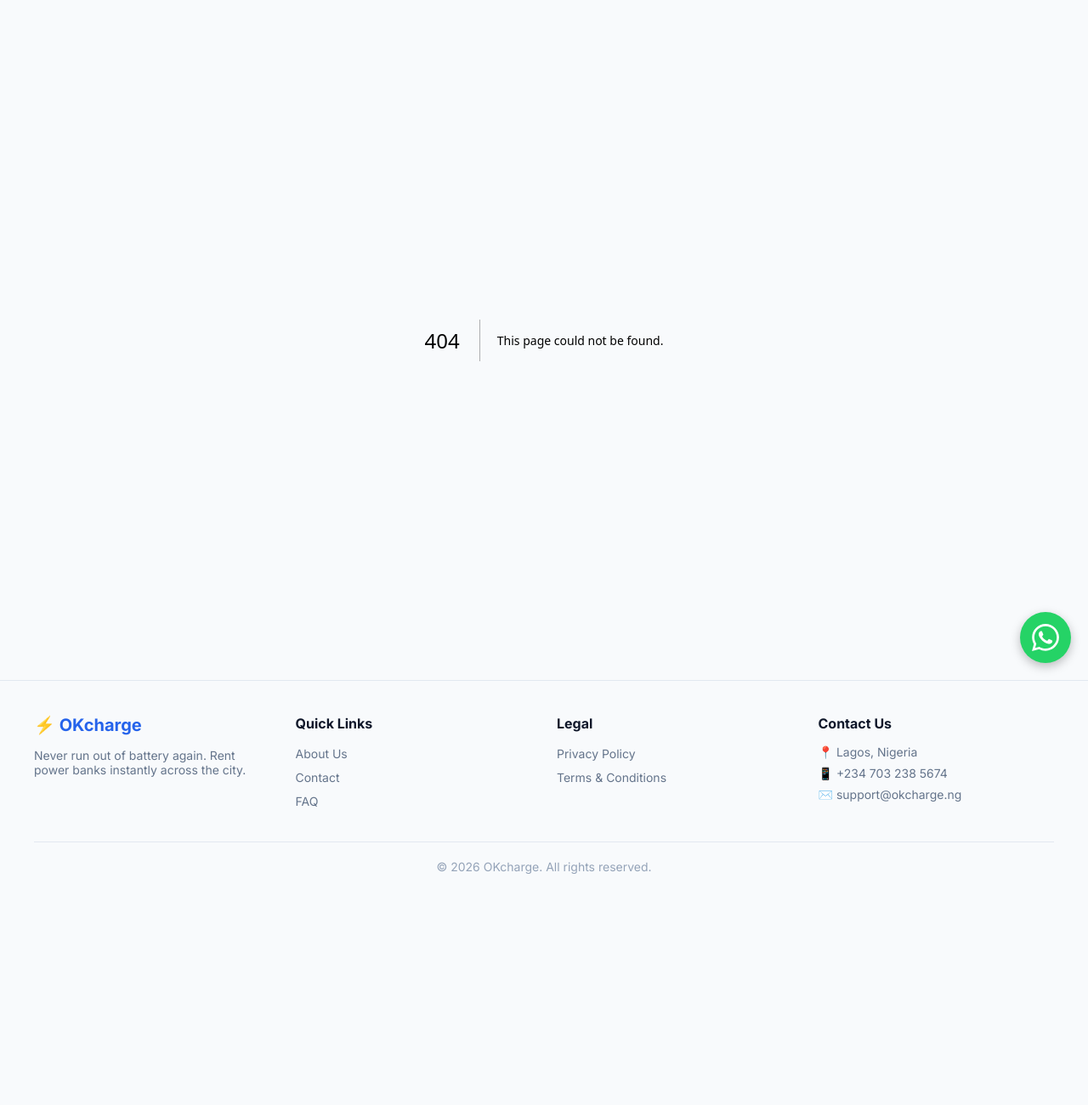
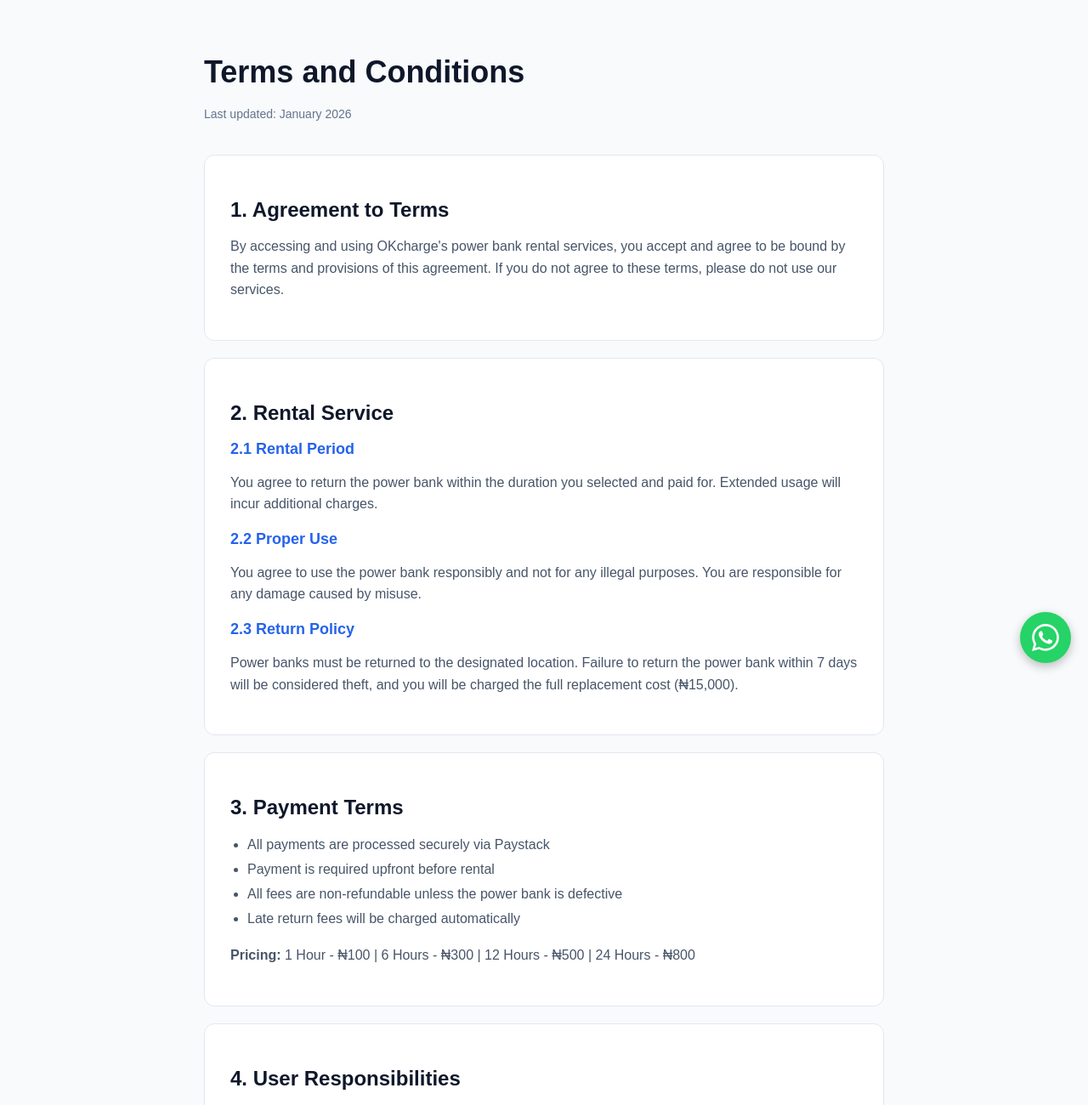
Before and after one commit to okivictor01-bit/OKcharge-, a Next.js app: page /terms in a window 1280 px wide. Before the commit this address had no page. Shown: the top 1300 px of the page at 85% size. Before the commit the page ends 1048 px from the top, so only its background shows below. Built offline with nearby package versions, Linux system fonts and the light colour scheme.

Commit message:
Create page.tsx

```diff
--- /dev/null
+++ b/app/terms/page.tsx
@@ -0,0 +1,99 @@
+export default function TermsPage() {
+  return (
+    <main style={{ padding: '40px 20px', maxWidth: '800px', margin: '0 auto', fontFamily: 'sans-serif' }}>
+      <h1 style={{ fontSize: '36px', fontWeight: 'bold', color: '#0f172a', marginBottom: '20px' }}>Terms and Conditions</h1>
+      <p style={{ fontSize: '14px', color: '#64748b', marginBottom: '40px' }}>Last updated: January 2026</p>
+
+      <div style={{ backgroundColor: 'white', padding: '30px', borderRadius: '12px', border: '1px solid #e2e8f0', marginBottom: '20px' }}>
+        <h2 style={{ fontSize: '24px', color: '#0f172a', marginBottom: '15px' }}>1. Agreement to Terms</h2>
+        <p style={{ fontSize: '16px', color: '#475569', lineHeight: '1.6' }}>
+          By accessing and using OKcharge's power bank rental services, you accept and agree to be bound by the terms and provisions of this agreement. If you do not agree to these terms, please do not use our services.
+        </p>
+      </div>
+
+      <div style={{ backgroundColor: 'white', padding: '30px', borderRadius: '12px', border: '1px solid #e2e8f0', marginBottom: '20px' }}>
+        <h2 style={{ fontSize: '24px', color: '#0f172a', marginBottom: '15px' }}>2. Rental Service</h2>
+        <h3 style={{ fontSize: '18px', color: '#2563eb', marginBottom: '10px' }}>2.1 Rental Period</h3>
+        <p style={{ fontSize: '16px', color: '#475569', lineHeight: '1.6', marginBottom: '15px' }}>
+          You agree to return the power bank within the duration you selected and paid for. Extended usage will incur additional charges.
+        </p>
+
+        <h3 style={{ fontSize: '18px', color: '#2563eb', marginBottom: '10px' }}>2.2 Proper Use</h3>
+        <p style={{ fontSize: '16px', color: '#475569', lineHeight: '1.6', marginBottom: '15px' }}>
+          You agree to use the power bank responsibly and not for any illegal purposes. You are responsible for any damage caused by misuse.
+        </p>
+
+        <h3 style={{ fontSize: '18px', color: '#2563eb', marginBottom: '10px' }}>2.3 Return Policy</h3>
+        <p style={{ fontSize: '16px', color: '#475569', lineHeight: '1.6' }}>
+          Power banks must be returned to the designated location. Failure to return the power bank within 7 days will be considered theft, and you will be charged the full replacement cost (₦15,000).
+        </p>
+      </div>
+
+      <div style={{ backgroundColor: 'white', padding: '30px', borderRadius: '12px', border: '1px solid #e2e8f0', marginBottom: '20px' }}>
+        <h2 style={{ fontSize: '24px', color: '#0f172a', marginBottom: '15px' }}>3. Payment Terms</h2>
+        <ul style={{ fontSize: '16px', color: '#475569', lineHeight: '1.8', paddingLeft: '20px', marginBottom: '15px' }}>
+          <li>All payments are processed securely via Paystack</li>
+          <li>Payment is required upfront before rental</li>
+          <li>All fees are non-refundable unless the power bank is defective</li>
+          <li>Late return fees will be charged automatically</li>
+        </ul>
+        <p style={{ fontSize: '16px', color: '#475569', lineHeight: '1.6' }}>
+          <strong>Pricing:</strong> 1 Hour - ₦100 | 6 Hours - ₦300 | 12 Hours - ₦500 | 24 Hours - ₦800
+        </p>
+      </div>
+
+      <div style={{ backgroundColor: 'white', padding: '30px', borderRadius: '12px', border: '1px solid #e2e8f0', marginBottom: '20px' }}>
+        <h2 style={{ fontSize: '24px', color: '#0f172a', marginBottom: '15px' }}>4. User Responsibilities</h2>
+        <ul style={{ fontSize: '16px', color: '#475569', lineHeight: '1.8', paddingLeft: '20px' }}>
+          <li>Provide accurate contact information</li>
+          <li>Maintain the security of your rental ticket code</li>
+          <li>Return the power bank in the condition it was received</li>
+          <li>Report any defects or issues immediately</li>
+          <li>Be at least 18 years old to rent</li>
+        </ul>
+      </div>
+
+      <div style={{ backgroundColor: 'white', padding: '30px', borderRadius: '12px', border: '1px solid #e2e8f0', marginBottom: '20px' }}>
+        <h2 style={{ fontSize: '24px', color: '#0f172a', marginBottom: '15px' }}>5. Limitation of Liability</h2>
+        <p style={{ fontSize: '16px', color: '#475569', lineHeight: '1.6', marginBottom: '15px' }}>
+          OKcharge shall not be liable for:
+        </p>
+        <ul style={{ fontSize: '16px', color: '#475569', lineHeight: '1.8', paddingLeft: '20px' }}>
+          <li>Damage to your device while charging</li>
+          <li>Loss of data or information</li>
+          <li>Service interruptions or unavailability</li>
+          <li>Indirect, incidental, or consequential damages</li>
+        </ul>
+      </div>
+
+      <div style={{ backgroundColor: 'white', padding: '30px', borderRadius: '12px', border: '1px solid #e2e8f0', marginBottom: '20px' }}>
+        <h2 style={{ fontSize: '24px', color: '#0f172a', marginBottom: '15px' }}>6. Termination</h2>
+        <p style={{ fontSize: '16px', color: '#475569', lineHeight: '1.6' }}>
+          We reserve the right to terminate or suspend your access to our services for violations of these terms, fraudulent activity, or abuse of the rental system.
+        </p>
+      </div>
+
+      <div style={{ backgroundColor: 'white', padding: '30px', borderRadius: '12px', border: '1px solid #e2e8f0', marginBottom: '20px' }}>
+        <h2 style={{ fontSize: '24px', color: '#0f172a', marginBottom: '15px' }}>7. Changes to Terms</h2>
+        <p style={{ fontSize: '16px', color: '#475569', lineHeight: '1.6' }}>
+          We reserve the right to modify these terms at any time. Continued use of our services after changes constitutes acceptance of the new terms.
+        </p>
+      </div>
+
+      <div style={{ backgroundColor: 'white', padding: '30px', borderRadius: '12px', border: '1px solid #e2e8f0', marginBottom: '20px' }}>
+        <h2 style={{ fontSize: '24px', color: '#0f172a', marginBottom: '15px' }}>8. Governing Law</h2>
+        <p style={{ fontSize: '16px', color: '#475569', lineHeight: '1.6' }}>
+          These terms shall be governed by and construed in accordance with the laws of the Federal Republic of Nigeria.
+        </p>
+      </div>
+
+      <div style={{ backgroundColor: '#eff6ff', padding: '30px', borderRadius: '12px', border: '1px solid #bfdbfe' }}>
+        <h2 style={{ fontSize: '24px', color: '#1e40af', marginBottom: '15px' }}>Questions?</h2>
+        <p style={{ fontSize: '16px', color: '#475569', lineHeight: '1.6' }}>
+          If you have any questions about these Terms and Conditions, please contact us at:{' '}
+          <a href="mailto:support@okcharge.ng" style={{ color: '#2563eb' }}>support@okcharge.ng</a>
+        </p>
+      </div>
+    </main>
+  );
+}
```
